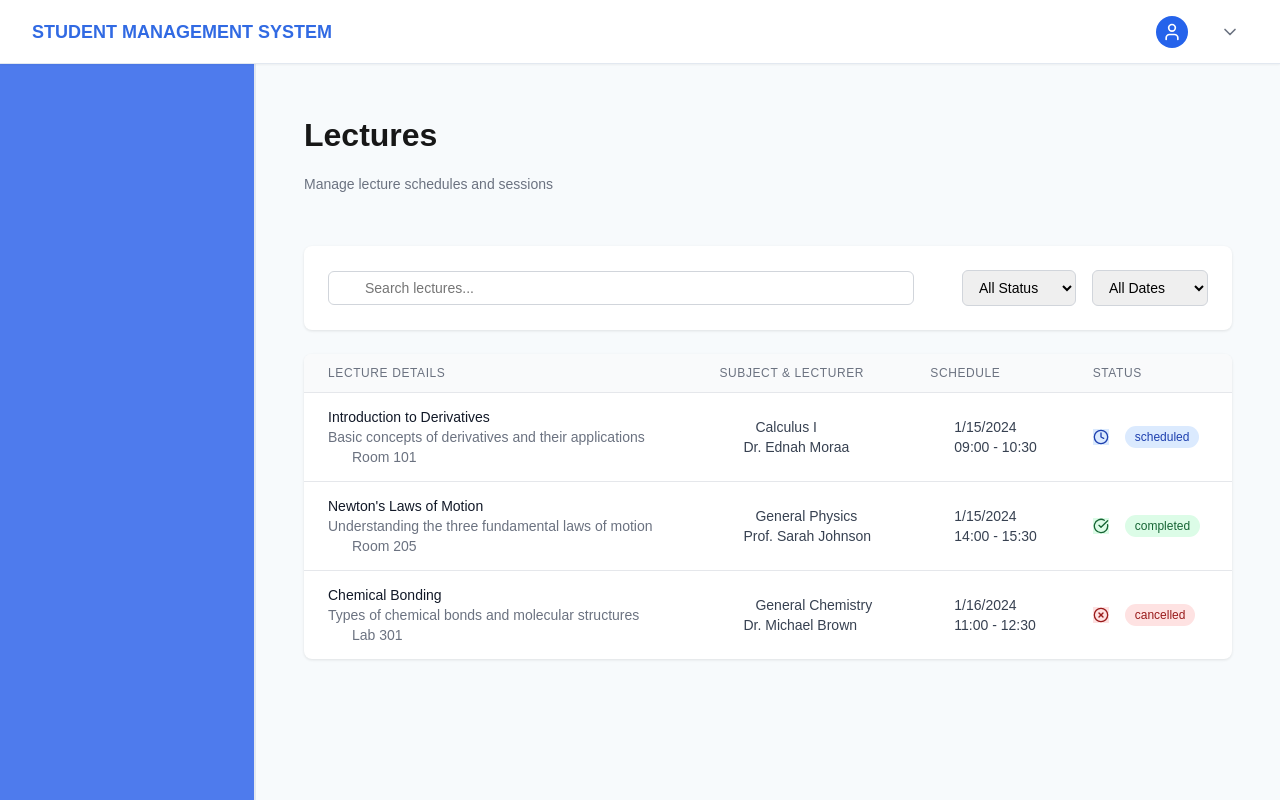
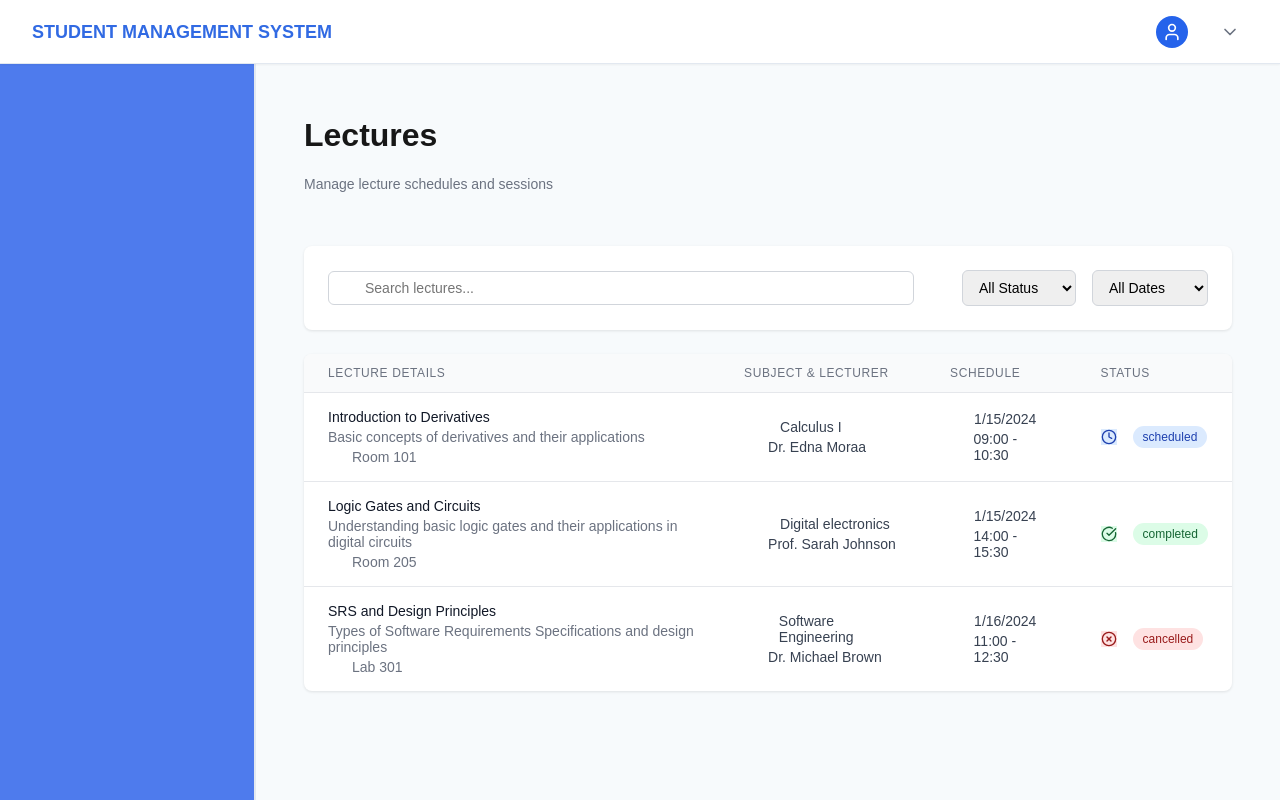
Before and after one commit to Eddiemoe1/student-management-system-frontend, a React (Vite) app: page /lectures in a window 1280 px wide. Built offline with nearby package versions, Linux system fonts and the light colour scheme.

Commit message:
lectures

```diff
--- a/src/Pages/AdminDashboard.tsx
+++ b/src/Pages/AdminDashboard.tsx
@@ -19,15 +19,15 @@ const mockStats = {
   activeStudents: 1189,
   upcomingLectures: 12,
   recentMarks: [
-    { id: '1', studentName: 'Eddy Moe', subjectName: 'Mathematics', marks: 85, totalMarks: 100, grade: 'A' },
-    { id: '2', studentName: 'Jane Cathy', subjectName: 'Physics', marks: 78, totalMarks: 100, grade: 'B' },
-    { id: '3', studentName: 'Lydia Jem', subjectName: 'Chemistry', marks: 92, totalMarks: 100, grade: 'A' },
+    { id: '1', studentName: 'Edna Moe', subjectName: 'BCS 374', marks: 85, totalMarks: 100, grade: 'A' },
+    { id: '2', studentName: 'Jane Cathy', subjectName: 'BCS 367', marks: 78, totalMarks: 100, grade: 'B' },
+    { id: '3', studentName: 'Lydia Jem', subjectName: 'BCS 321', marks: 92, totalMarks: 100, grade: 'A' },
   ],
   subjectDistribution: [
-    { subject: 'Mathematics', students: 45 },
-    { subject: 'Physics', students: 38 },
-    { subject: 'Chemistry', students: 42 },
-    { subject: 'Biology', students: 35 },
+    { subject: 'BCS 321', students: 45 },
+    { subject: 'BCS 324', students: 38 },
+    { subject: 'BCS 367', students: 42 },
+    { subject: 'BCS 374', students: 35 },
   ]
 };
 
@@ -188,14 +188,14 @@ export const Dashboard: React.FC = () => {
             <div className="schedule-item bg-green">
               <Clock className="schedule-icon" />
               <div>
-                <p className="schedule-class">Mathematics - Room 101</p>
+                <p className="schedule-class">BCS 321 - Room 101</p>
                 <p className="schedule-time">9:00 AM - 10:30 AM</p>
               </div>
             </div>
             <div className="schedule-item bg-blue">
               <Clock className="schedule-icon" />
               <div>
-                <p className="schedule-class">Physics - Room 205</p>
+                <p className="schedule-class">BCS 374 - Room 205</p>
                 <p className="schedule-time">2:00 PM - 3:30 PM</p>
               </div>
             </div>
@@ -207,19 +207,19 @@ export const Dashboard: React.FC = () => {
           <div className="grade-list">
             <div className="grade-item">
               <span className="grade-label">A Grade</span>
-              <span className="grade-percent grade-a">25%</span>
+              <span className="grade-percent grade-a">70%</span>
             </div>
             <div className="grade-item">
               <span className="grade-label">B Grade</span>
-              <span className="grade-percent grade-b">40%</span>
+              <span className="grade-percent grade-b">60%</span>
             </div>
             <div className="grade-item">
               <span className="grade-label">C Grade</span>
-              <span className="grade-percent grade-c">25%</span>
+              <span className="grade-percent grade-c">55%</span>
             </div>
             <div className="grade-item">
               <span className="grade-label">Below C</span>
-              <span className="grade-percent grade-d">10%</span>
+              <span className="grade-percent grade-d">40%</span>
             </div>
           </div>
         </div>
@@ -257,7 +257,7 @@ export const Dashboard: React.FC = () => {
           <div className="lecture-list">
             <div className="lecture-item">
               <div>
-                <p className="lecture-subject">Mathematics</p>
+                <p className="lecture-subject">BCS 367</p>
                 <p className="lecture-details">Room 101 • Prof. Johnson</p>
               </div>
               <div className="lecture-time">
@@ -267,7 +267,7 @@ export const Dashboard: React.FC = () => {
             </div>
             <div className="lecture-item">
               <div>
-                <p className="lecture-subject">Physics</p>
+                <p className="lecture-subject">BCS 324</p>
                 <p className="lecture-details">Room 205 • Dr. Smith</p>
               </div>
               <div className="lecture-time">
--- a/src/Pages/Lecturer.tsx
+++ b/src/Pages/Lecturer.tsx
@@ -25,7 +25,7 @@ const mockLectures: Lecturer[] = [
     subjectId: 'SUB001',
     subjectName: 'Calculus I',
     lecturerId: 'LEC001',
-    lecturerName: 'Dr. Ednah Moraa',
+    lecturerName: 'Dr. Edna Moraa',
     title: 'Introduction to Derivatives',
     description: 'Basic concepts of derivatives and their applications',
     date: '2024-01-15',
@@ -37,11 +37,11 @@ const mockLectures: Lecturer[] = [
   {
     id: '2',
     subjectId: 'SUB002',
-    subjectName: 'General Physics',
+    subjectName: 'Digital electronics',
     lecturerId: 'LEC002',
     lecturerName: 'Prof. Sarah Johnson',
-    title: 'Newton\'s Laws of Motion',
-    description: 'Understanding the three fundamental laws of motion',
+    title: 'Logic Gates and Circuits',
+    description: 'Understanding basic logic gates and their applications in digital circuits',
     date: '2024-01-15',
     startTime: '14:00',
     endTime: '15:30',
@@ -51,11 +51,11 @@ const mockLectures: Lecturer[] = [
   {
     id: '3',
     subjectId: 'SUB003',
-    subjectName: 'General Chemistry',
+    subjectName: 'Software Engineering',
     lecturerId: 'LEC003',
     lecturerName: 'Dr. Michael Brown',
-    title: 'Chemical Bonding',
-    description: 'Types of chemical bonds and molecular structures',
+    title: 'SRS and Design Principles',
+    description: 'Types of Software Requirements Specifications and design principles',
     date: '2024-01-16',
     startTime: '11:00',
     endTime: '12:30',
```
